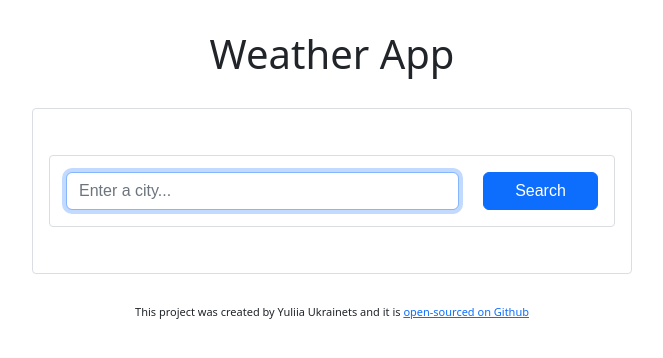
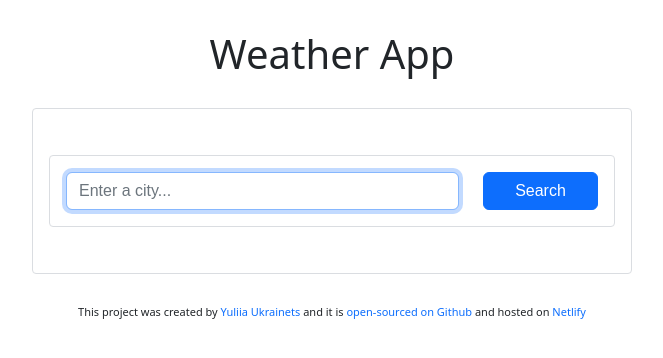
Before and after one commit to Julyuk/react-weather-app, a React (Create React App) app: page / in a window 1280 px wide. Shown: the top 358 px of the page, without its empty margins (308-971 px from the left). Built offline with nearby package versions, Linux system fonts and the light colour scheme; no server answers.

Commit message:
added links yo Netlify and my Linkedin

```diff
--- a/src/App.js
+++ b/src/App.js
@@ -10,13 +10,30 @@ function App() {
       <Weather defaultCity="London" />
       <footer>
         <p>
-          This project was created by Yuliia Ukrainets and it is<span> </span>
+          This project was created by{" "}
+          <a
+            target="_blank"
+            rel="noreferrer noopener"
+            href="https://www.linkedin.com/in/yuliia-ukrainets-316974244/"
+          >
+            Yuliia Ukrainets
+          </a>{" "}
+          and it is
+          <span> </span>
           <a
             target="_blank"
             rel="noreferrer noopener"
             href="https://github.com/Julyuk/react-weather-app"
           >
             open-sourced on Github
+          </a>{" "}
+          and hosted on{" "}
+          <a
+            target="_blank"
+            rel="noreferrer noopener"
+            href="https://prismatic-malasada-190939.netlify.app/?"
+          >
+            Netlify
           </a>
         </p>
       </footer>
--- a/src/Weather.css
+++ b/src/Weather.css
@@ -1,3 +1,6 @@
+body a {
+  text-decoration: none;
+}
 .Weather {
   border: 1px solid #dadde1;
   font-family: arial, sans-serif;
```
